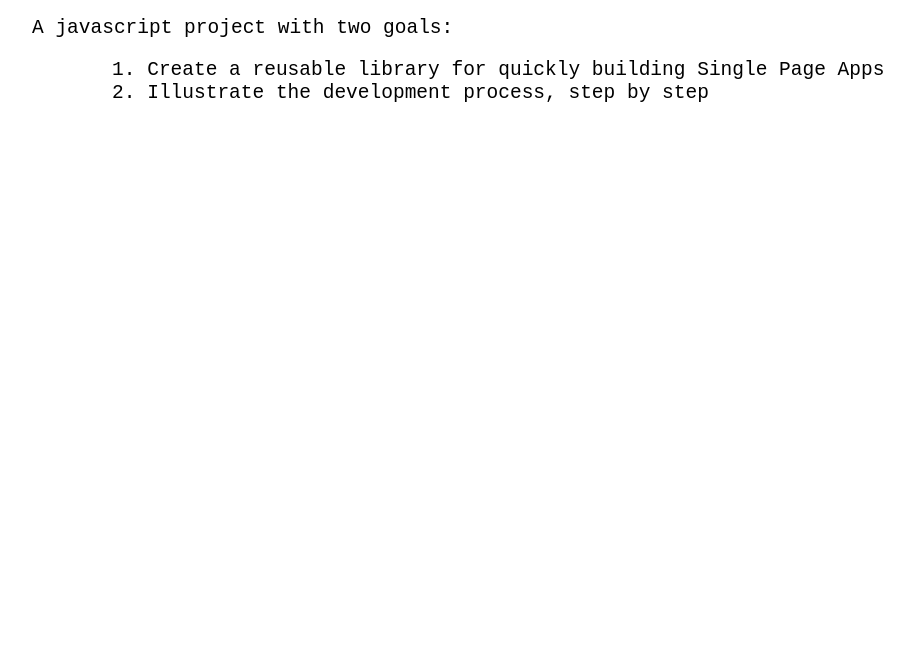
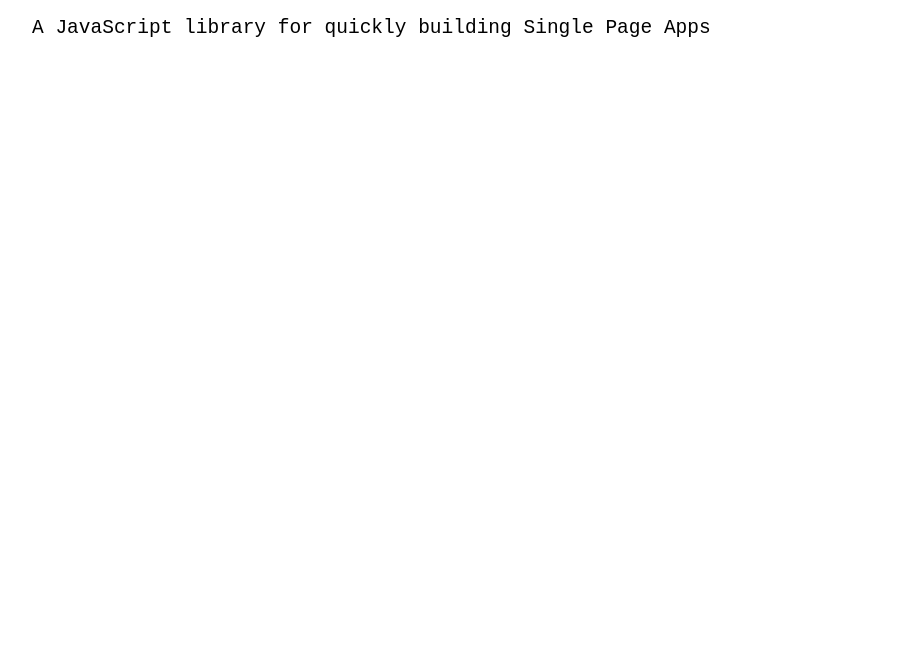
Before and after one commit to eliasjames/overvue, a plain HTML site: page index.html in a window 1280 px wide. Shown: the part 134-800 px from the top of the page, without its empty margins (32-946 px from the left). Drawn offline with Linux system fonts and the light colour scheme.

Commit message:
Copy change

```diff
--- a/index.html
+++ b/index.html
@@ -11,15 +11,8 @@
   </head>
 	<body>
 		<h1>overvue</h1>
-		<p>A javascript project with two goals:
-      <ol>
-        <li>
-          Create a reusable library for quickly building Single Page Apps
-        </li>
-        <li>
-          Illustrate the development process, step by step
-        </li>
-      </ol>
+		<p>
+      A JavaScript library for quickly building Single Page Apps
     </p>
 	</body>
 </html>
```
Also changed, not shown: README.md.
